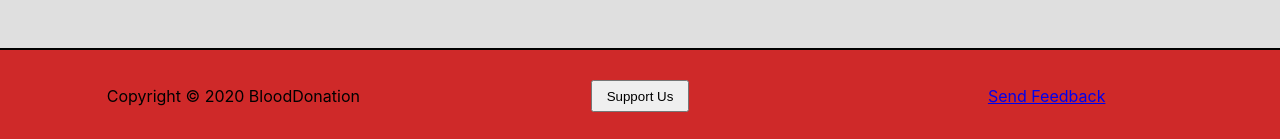
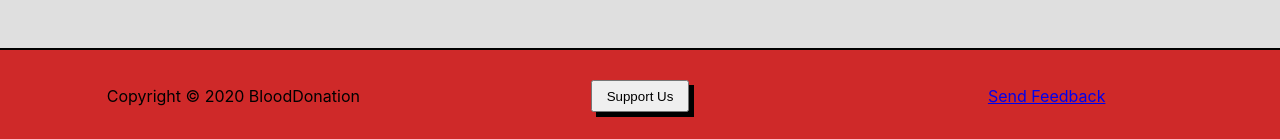
Before and after one commit to PawelWisn/BloodDonation, a React (Create React App) app in the folder blood-donation-frontend/: page /knowledge in a window 1280 px wide. Shown: the part 1043-1182 px from the top of the page. Built offline with nearby package versions, Linux system fonts and the light colour scheme.

Commit message:
added support us popup

```diff
--- a/blood-donation-frontend/src/components/BottomBar.scss
+++ b/blood-donation-frontend/src/components/BottomBar.scss
@@ -79,6 +79,10 @@
     align-self: center;
   }
 
+  .popup-container{
+    align-self: center;
+  }
+
   button {
     align-self: center;
     padding: 0.5em 1em;
--- a/blood-donation-frontend/src/components/BottomBar.tsx
+++ b/blood-donation-frontend/src/components/BottomBar.tsx
@@ -1,13 +1,21 @@
 import React from 'react';
 import './BottomBar.scss';
+import PopupButton from './PopupButton';
 
 function BottomBar() {
 
     return (
         <div className='bottom-bar flex-container-bottom-bar'>
-            <div className='bottom-item'><p>Copyright &copy; 2020 BloodDonation</p></div>
-            <div className='bottom-item'><button>Support Us</button></div>
-            <div className='bottom-item'><a href="mailto:blooddonation@yahoo.com">Send Feedback</a></div>
+            <div className='bottom-item'>
+                <p>Copyright &copy; 2020 BloodDonation</p>
+            </div>
+            <div className='bottom-item'>
+                <PopupButton message='Support Us'
+                             popupMessage={"Our website was created for the noble idea of saving human health and life, and not for profit, therefore we do not display any advertisements. If you want to help us maintain our website, we encourage you to support us in the form of a voluntary donation to our bank account: 14 1140 2004 0000 3202 7599 4501"}/>
+            </div>
+            <div className='bottom-item'>
+                <a href="mailto:blooddonation@yahoo.com">Send Feedback</a>
+            </div>
         </div>
     );
 }
```
